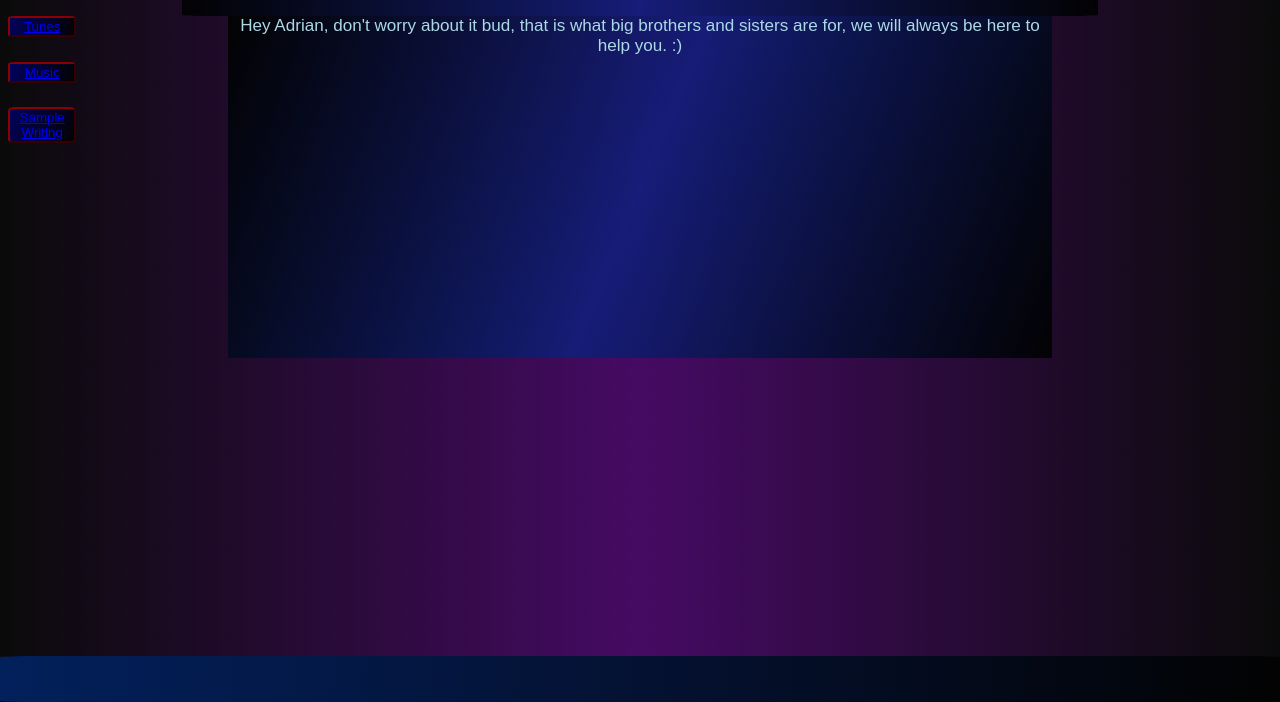
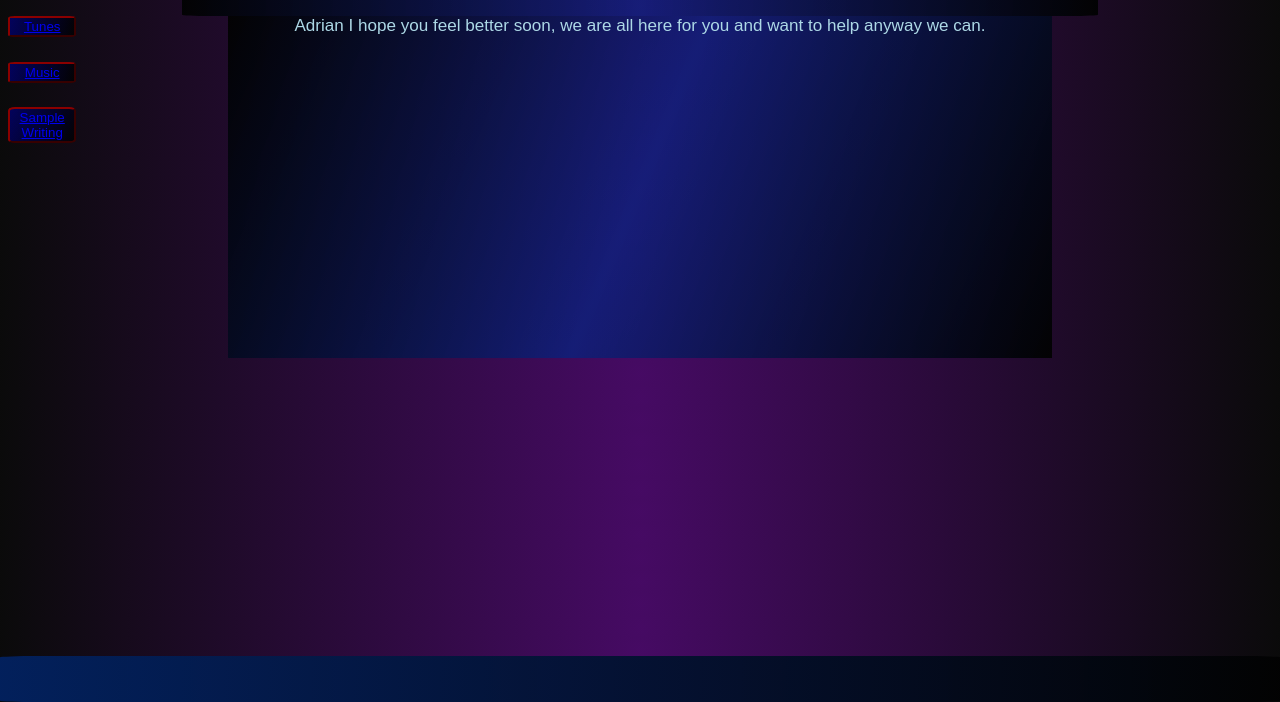
Before and after one commit to SMcAninch/SMcAninch.github.io, a plain HTML site: page index.html in a window 1280 px wide. Shown: the part 98-800 px from the top of the page. Drawn offline with Linux system fonts and the light colour scheme.

Commit message:
Update index.html

```diff
--- a/index.html
+++ b/index.html
@@ -24,7 +24,7 @@
 
         </p>
             <div id="text">
-                Hey Adrian, don't worry about it bud, that is what big brothers and sisters are for, we will always be here to help you. :)
+                Adrian I hope you feel better soon, we are all here for you and want to help anyway we can.
 
 
 
```
